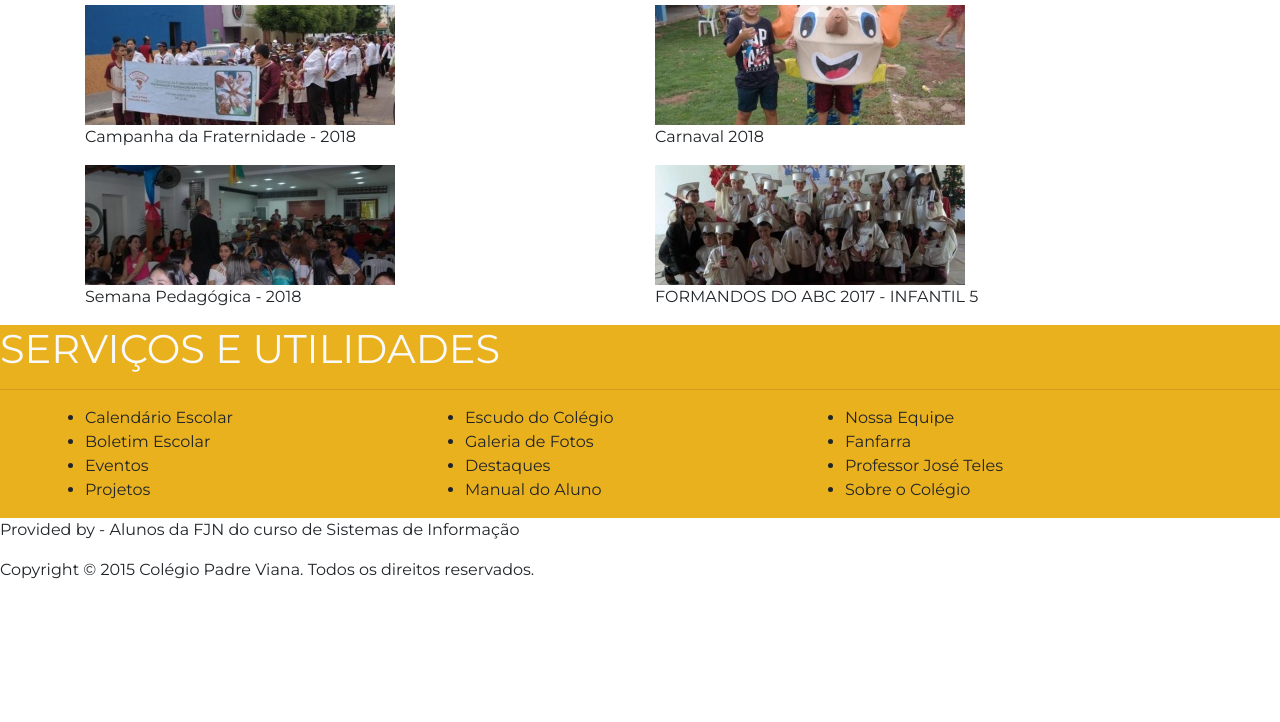
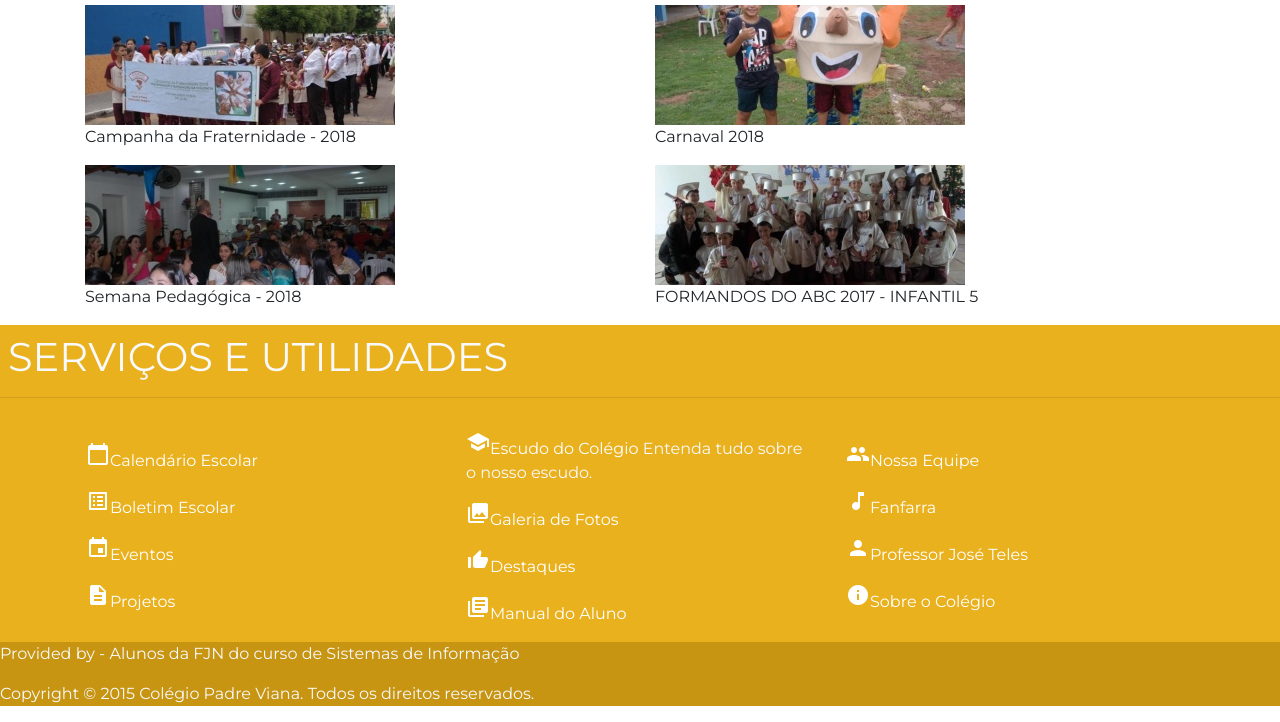
Before and after one commit to AnandaRafaele/Col-gioPadreViana, a website: page index.html in a window 1280 px wide. Shown: the part 1029-1751 px from the top of the page. Before the commit the page ends 1627 px from the top, so only its background shows below. Drawn offline with nearby package versions, Linux system fonts and the light colour scheme.

Commit message:
Updating footer

```diff
--- a/css/style.scss
+++ b/css/style.scss
@@ -35,6 +35,7 @@ $green:   #28a745 !default;
 $teal:    #20c997 !default;
 $cyan:    #17a2b8 !default;
 $accessBar: #EAB11F;
+$addressBar: #C79512;
 
 $colors: () !default;
 $colors: map-merge((
@@ -72,7 +73,8 @@ $theme-colors: map-merge((
   "danger":     $danger,
   "light":      $light,
   "dark":       $dark,
-  "accessBar":  $accessBar
+  "accessBar":  $accessBar,
+  "barAddress": $addressBar
 ), $theme-colors);
 // stylelint-enable
 
--- a/index.html
+++ b/index.html
@@ -177,35 +177,70 @@
             </div>
         </section>
     </section>
-    <footer>
+    <footer class="text-light">
         <section class="bg-accessBar">
-            <h1 class="text-light">SERVIÇOS E UTILIDADES</h1>
+            <h1 class="pt-2 px-2">SERVIÇOS E UTILIDADES</h1>
             <hr>
             <div class="container">
                 <div class="row">
-                    <ul class="col-lg-4">
-                        <li>Calendário Escolar</li>
-                        <li>Boletim Escolar</li>
-                        <li>Eventos</li>
-                        <li>Projetos</li>
-                    </ul>
-                    <ul class="col-lg-4">
-                        <li>Escudo do Colégio</li>
-                        <li>Galeria de Fotos</li>
-                        <li>Destaques</li>
-                        <li>Manual do Aluno</li>
-                    </ul>
-                    <ul class="col-lg-4">
-                        <li>Nossa Equipe</li>
-                        <li>Fanfarra</li>
-                        <li>Professor José Teles</li>
-                        <li>Sobre o Colégio</li>
-                    </ul>
+                    <nav class="navbar col-lg-4">
+                        <ul class="navbar-nav mr-auto">
+                            <li class="nav-item py-2">
+                                <a href="#">
+                                    <i class="material-icons">calendar_today</i>Calendário Escolar</a>
+                            </li>
+                            <li class="nav-item py-2">
+                                <a href="#"><i class="material-icons">list_alt</i>Boletim Escolar</a>
+                            </li>
+                            <li class="nav-item py-2">
+                                <a href="#">
+                                    <i class="material-icons">event</i>Eventos</a>
+                            </li>
+                            <li class="nav-item py-2">
+                                <a href="#"><i class="material-icons">description</i>Projetos</a>
+                            </li>
+                        </ul>
+                    </nav>
+                    <nav class="navbar col-lg-4">
+                        <ul class="navbar-nav mr-auto">
+                            <li class="nav-item py-2">
+                                <a href="#"><i class="material-icons">school</i>Escudo do Colégio</a>
+                                <span>Entenda tudo sobre o nosso escudo.</span>
+                            </li>
+                            <li class="nav-item py-2">
+                                <a href="#">
+                                    <i class="material-icons">photo_library</i>Galeria de Fotos</a>
+                            </li>
+                            <li class="nav-item py-2">
+                                <a href="#"><i class="material-icons">thumb_up_alt</i>Destaques</a>
+                            </li>
+                            <li class="nav-item py-2">
+                                <a href="#"><i class="material-icons">library_books</i>Manual do Aluno</a>
+                            </li>
+                        </ul>
+                    </nav>
+                    <nav class="navbar col-lg-4">
+                        <ul class="navbar-nav mr-auto">
+                            <li class="nav-item py-2">
+                                <a href="#"><i class="material-icons">group</i>Nossa Equipe</a>
+                            </li>
+                            <li class="nav-item py-2">
+                                <a href="#"><i class="material-icons">music_note</i>Fanfarra</a>
+                            </li>
+                            <li class="nav-item py-2">
+                                <a href="#"><i class="material-icons">person</i>Professor José Teles</a>
+                            </li>
+                            <li class="nav-item py-2">
+                                <a href="#">
+                                    <i class="material-icons">info</i>Sobre o Colégio</a>
+                            </li>
+                        </ul>
+                    </nav>
                 </div>
             </div>
         </section>
 
-        <address>
+        <address class="bg-barAddress">
             <p>Provided by - Alunos da FJN do curso de Sistemas de Informação</p>
             <p>Copyright © 2015 Colégio Padre Viana. Todos os direitos reservados.</p>
         </address>
```
Also changed, not shown: css/style.min.css.
